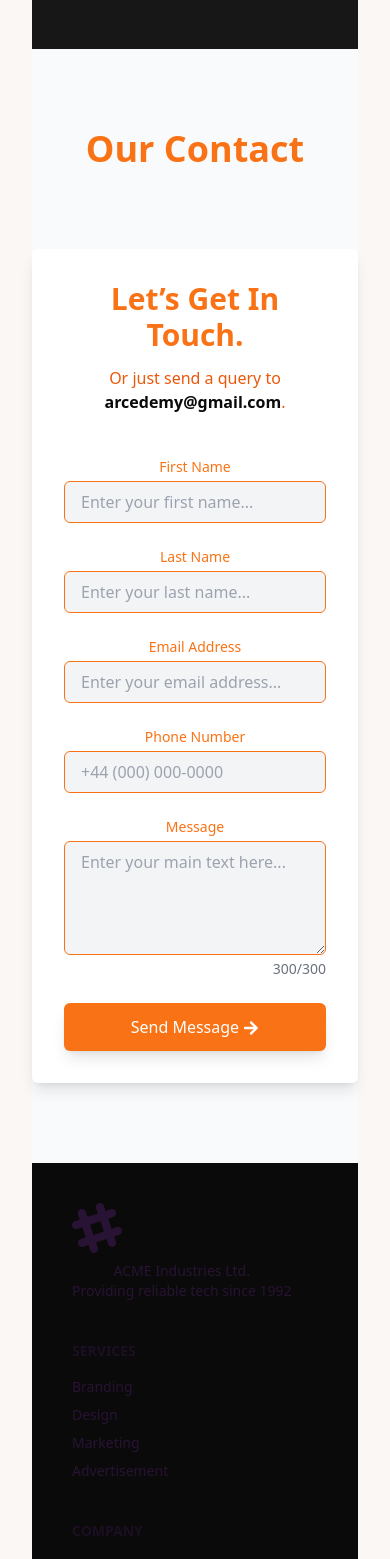
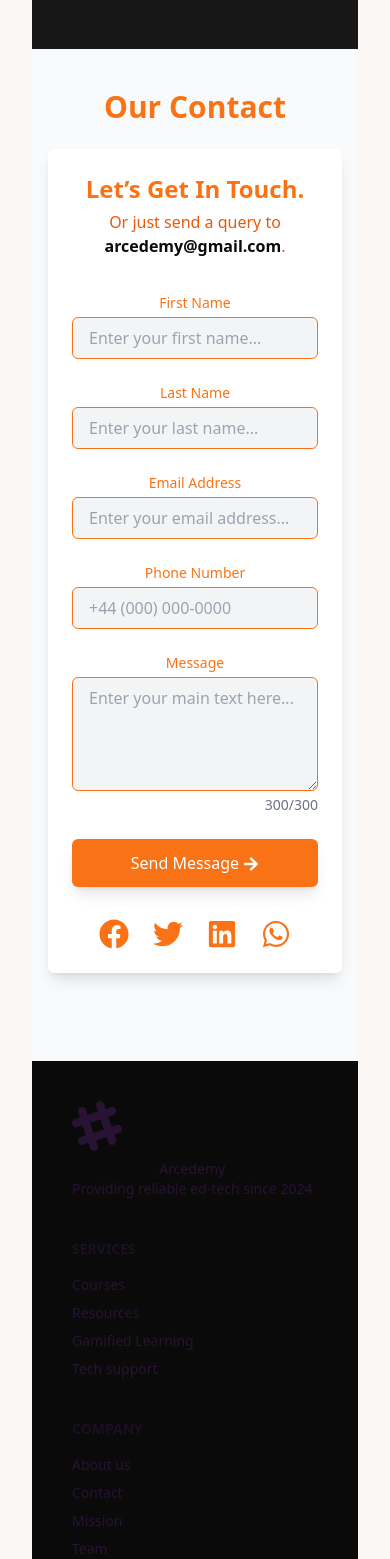
Before and after one commit to AsifZaman777/arcedemy-web, a React (Vite) app in the folder arc-client/: page / in a window 390 px wide. Shown: the part 8840-10399 px from the top of the page. Built offline with nearby package versions, Linux system fonts and the light colour scheme.

Commit message:
updated contact and about viewport

```diff
--- a/arc-client/src/components/About.jsx
+++ b/arc-client/src/components/About.jsx
@@ -9,7 +9,7 @@ import {
 import study from "../assets/images/study.jpg";
 
 const textVariants = {
-  hidden: { opacity: 0, y: 20 },
+  hidden: { opacity: 1, y: 20 },
   visible: (i) => ({
     opacity: 1,
     y: 0,
@@ -23,7 +23,7 @@ const iconVariants = {
 };
 
 const cardVariants = {
-  hidden: { opacity: 0, scale: 0.8 },
+  hidden: { opacity: 1, scale: 0.8 },
   visible: { opacity: 1, y: 0, scale: 1, transition: { duration: 0.5 } },
 };
 
--- a/arc-client/src/components/Contact.jsx
+++ b/arc-client/src/components/Contact.jsx
@@ -1,63 +1,90 @@
 import { motion } from 'framer-motion';
 import { useInView } from 'react-intersection-observer';
-import { FaArrowRight } from 'react-icons/fa';
+import { FaArrowRight, FaFacebook, FaLinkedin, FaTwitter, FaWhatsapp } from 'react-icons/fa';
 
 const textVariants = {
-  hidden: { opacity: 0, x: -50 }, // Start off-screen to the left
+  hidden: { opacity: 0, x: -100 },
   visible: (i) => ({
     opacity: 1,
-    x: 0, // Slide in to the final position
+    x: 0,
     transition: { delay: i * 0.4, duration: 0.7 },
   }),
 };
 
 const cardVariants = {
-  hidden: { opacity: 1, x: 0, scale: 0.8 }, // Start off-screen to the left with smaller scale
+  hidden: { opacity: 1, x: 0, scale: 0.9 },
   visible: {
     opacity: 1,
-    x: 0, // Slide in to the final position
+    x: 0,
     scale: 1,
     transition: { duration: 0.6, ease: "easeInOut" },
   },
 };
 
+const iconVariants = {
+  hidden: { opacity: 0, y: 20, scale: 0.9 },
+  visible: (i) => ({
+    opacity: 1,
+    scale: 1,
+    y: 0,
+    transition: {
+      type: 'spring',
+      stiffness: 300,
+      damping: 30,
+      delay: i * 0.2, // Staggered animation based on index
+    },
+  }),
+};
+
 const Contact = () => {
-  const { ref, inView } = useInView({
-    threshold: 0.3,
+  // Separate references for card and icons
+  const { ref: textRef, inView: textInView } = useInView({
+    threshold: 0.5,
   });
 
+  const { ref: iconRef, inView: iconInView } = useInView({
+    threshold: 0.5,
+  });
+
+  const icons = [
+    { Component: FaFacebook, key: 'facebook' },
+    { Component: FaTwitter, key: 'twitter' },
+    { Component: FaLinkedin, key: 'linkedin' },
+    { Component: FaWhatsapp, key: 'whatsapp' },
+  ];
+
   return (
-    <div id='contact' className="bg-gray-50 min-h-screen flex items-center justify-center py-20">
+    <div id='contact' className="bg-gray-50 min-h-screen flex items-center justify-center py-10 px-4 md:py-20">
       <div className="max-w-6xl mx-auto grid grid-cols-1 gap-8">
-
         {/* Heading */}
         <motion.h2
-          className="text-4xl font-bold text-center text-orange-500 mb-12"
+          className="text-3xl md:text-4xl font-bold text-center text-orange-500 mb-8 md:mb-12"
           initial="hidden"
-          animate={inView ? "visible" : "hidden"}
+          animate={textInView ? "visible" : "hidden"}
           variants={textVariants}
           custom={0}
-          ref={ref}
+          ref={textRef}
         >
           Our Contact
         </motion.h2>
 
         {/* Form */}
         <motion.div
-          className="bg-white p-8 md:p-16 rounded-md shadow-lg"
+          className="bg-white p-6 md:p-8 lg:p-16 rounded-md shadow-lg -mt-10 mb-12 md:mb-20"
           initial="hidden"
-          animate={inView ? "visible" : "hidden"}
+          animate={textInView ? "visible" : "hidden"}
           variants={cardVariants}
+          ref={textRef}
         >
-          <h2 className="text-3xl font-bold text-orange-500 mb-6 text-center">
+          <h2 className="text-2xl md:text-3xl font-bold text-orange-500 mb-4 md:mb-6 text-center">
             Let’s Get In Touch.
           </h2>
-          <p className="text-orange-600 mb-8 animate-bounce text-center">
+          <p className="text-orange-600 mb-6 md:mb-8 animate-bounce text-center">
             Or just send a query to <a href="mailto:arcedemy@gmail.com" className="text-neutral-950 font-semibold">arcedemy@gmail.com</a>.
           </p>
 
           <form action="#" className="space-y-6">
-            <div className="grid grid-cols-1 md:grid-cols-2 gap-6">
+            <div className="grid grid-cols-1 gap-6 md:grid-cols-2">
               <div>
                 <label className="block text-sm font-medium text-orange-500">First Name</label>
                 <input
@@ -111,6 +138,22 @@ const Contact = () => {
               Send Message <FaArrowRight className="inline-block" />
             </button>
           </form>
+
+          <div className="flex justify-center mt-8 md:mt-10 space-x-6 flex-wrap">
+            {icons.map((icon, index) => (
+              <motion.div
+                key={icon.key}
+                initial="hidden"
+                animate={iconInView ? "visible" : "hidden"}
+                variants={iconVariants}
+                custom={index}
+                ref={iconRef}
+                className="flex items-center justify-center"
+              >
+                <icon.Component className="text-orange-500 text-3xl md:text-4xl" />
+              </motion.div>
+            ))}
+          </div>
         </motion.div>
       </div>
     </div>
--- a/arc-client/src/components/Footer.jsx
+++ b/arc-client/src/components/Footer.jsx
@@ -15,24 +15,24 @@ const Footer = () => {
             ></path>
           </svg>
           <p>
-            ACME Industries Ltd.
+            Arcedemy
             <br />
-            Providing reliable tech since 1992
+            Providing reliable ed-tech since 2024
           </p>
         </aside>
         <nav>
           <h6 className="footer-title">Services</h6>
-          <a className="link link-hover">Branding</a>
-          <a className="link link-hover">Design</a>
-          <a className="link link-hover">Marketing</a>
-          <a className="link link-hover">Advertisement</a>
+          <a href="#service" className="link link-hover">Courses</a>
+          <a href="#service" className="link link-hover">Resources</a>
+          <a href="#service" className="link link-hover">Gamified Learning</a>
+          <a href="#service" className="link link-hover">Tech support</a>
         </nav>
         <nav>
           <h6 className="footer-title">Company</h6>
-          <a className="link link-hover">About us</a>
-          <a className="link link-hover">Contact</a>
-          <a className="link link-hover">Jobs</a>
-          <a className="link link-hover">Press kit</a>
+          <a href="#about" className="link link-hover">About us</a>
+          <a href="#contact" className="link link-hover">Contact</a>
+          <a href="#about" className="link link-hover">Mission</a>
+          <a href="#ourteam" className="link link-hover">Team</a>
         </nav>
         <nav>
           <h6 className="footer-title">Legal</h6>
```
